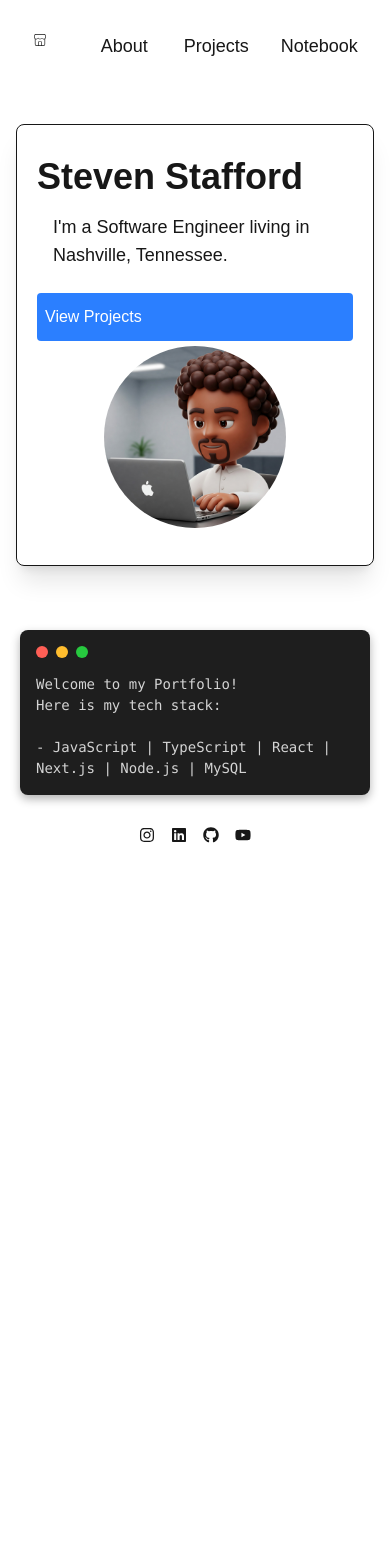
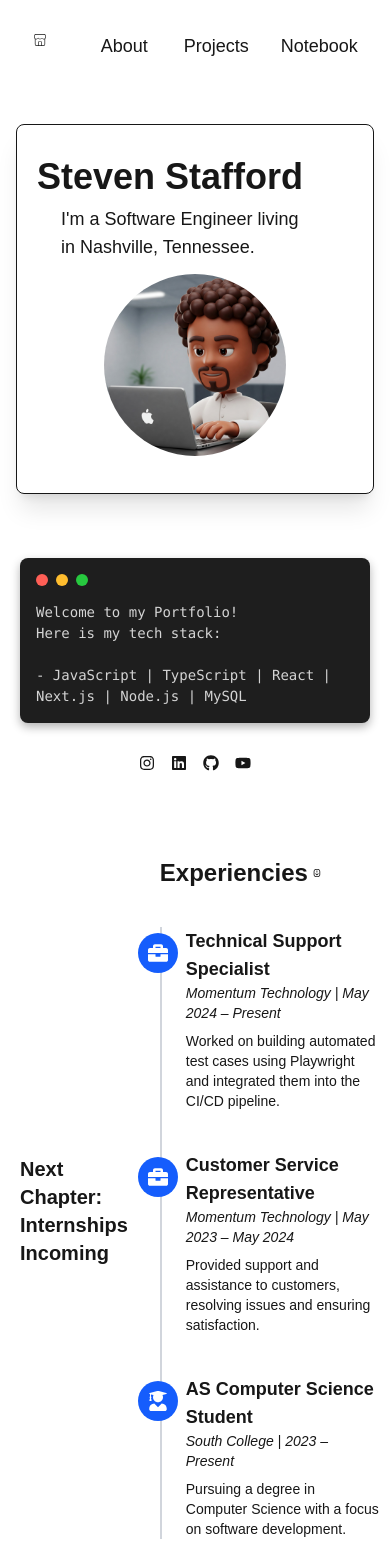
Before and after one commit to stevens69400/portfolio-site, a Next.js app in the folder portfolio-site/: page / in a window 390 px wide. Shown: the top 1568 px of the page. Before the commit the page ends 844 px from the top, so only its background shows below. Built offline with nearby package versions, Linux system fonts and the light colour scheme.

Commit message:
Completed Experience Timeline Component

```diff
--- a/portfolio-site/src/app/about/page.tsx
+++ b/portfolio-site/src/app/about/page.tsx
@@ -1,5 +1,9 @@
 import React from 'react'
 import Image from 'next/image'
+import Link from 'next/link'
+import { FaRegFolderOpen, } from "react-icons/fa"
+import { TbCertificate } from "react-icons/tb"
+
 
 
 
@@ -20,7 +24,20 @@ const About = () => {
             <p className="ml-4 mt-4 text-lg font-thin">
               I'm always looking for new challenges and opportunities to grow as a developer. If you're interested in working together or just want to chat, feel free to reach out!
             </p>
-
+            <div className="flex flex-row gap-4 mt-6">
+          <Link
+            href="/projects"
+            className="flex items-center justify-center gap-2 px-4 py-2 bg-orange-500 text-white rounded hover:bg-orange-600 transition-colors"
+          >
+            Review Resume <FaRegFolderOpen className="hover:scale-110 transition-transform" />
+          </Link>
+          <Link
+            href="/projects"
+            className="flex items-center justify-center gap-2 px-4 py-2 bg-blue-500 text-white rounded hover:bg-blue-600 transition-colors"
+          >
+            View Certifications <TbCertificate className="hover:scale-110 transition-transform" />
+          </Link>
+        </div>
           </div>
           </div>
           <div className="flex flex-col md:flex-row justify-between items-center w-150 px-5 py-8 bg">
--- /dev/null
+++ b/portfolio-site/src/app/component/ExperienceTimeline.tsx
@@ -0,0 +1,53 @@
+import React from 'react';
+import { FaBriefcase, FaUserGraduate } from "react-icons/fa";
+import { RiScrollToBottomLine } from "react-icons/ri";
+
+
+
+const experiences = [
+  {
+    title: "Technical Support Specialist",
+    company: "Momentum Technology",
+    date: "May 2024 – Present",
+    icon: <FaBriefcase className="w-5 h-5 text-white" />,
+    description: "Worked on building automated test cases using Playwright and integrated them into the CI/CD pipeline.",
+  },
+  {
+    title: "Customer Service Representative",
+    company: "Momentum Technology",
+    date: "May 2023 – May 2024",
+    icon: <FaBriefcase className="w-5 h-5 text-white" />,
+    description: "Provided support and assistance to customers, resolving issues and ensuring satisfaction.",
+  },
+  {
+    title: "AS Computer Science Student",
+    company: "South College",
+    date: "2023 – Present",
+    icon: <FaUserGraduate className="w-5 h-5 text-white" />,
+    description: "Pursuing a degree in Computer Science with a focus on software development.",
+  },
+];
+
+export default function ExperienceTimeline() {
+  return (
+    <div className="flex-col items-center justify-around max-w-2xl mx-auto px-4 py-10">
+      <h2 className="group flex flex-row items-center justify-center gap-1 text-2xl font-bold mb-6">Experiencies <RiScrollToBottomLine />
+        <span className="opacity-0 group-hover:opacity-100 transition-opacity duration-300 text-sm text-gray-500">Scroll to View More</span>
+      </h2>
+      <div className="border-l-2 border-gray-300 pl- 4">
+        {experiences.map((exp, idx) => (
+          <div key={idx} className="relative mb-10">
+            <div className="absolute -left-6 top-1.5 w-10 h-10 bg-blue-600 rounded-full flex items-center justify-center">
+              {exp.icon}
+            </div>
+            <div className="ml-6">
+              <h3 className="text-lg font-semibold ">{exp.title}</h3>
+              <p className="text-sm  italic">{exp.company} | {exp.date}</p>
+              <p className="text-sm mt-2">{exp.description}</p>
+            </div>
+          </div>
+        ))}
+      </div>
+    </div>
+  );
+}
--- a/portfolio-site/src/app/page.tsx
+++ b/portfolio-site/src/app/page.tsx
@@ -4,6 +4,7 @@ import NavBar from './component/NavBar'
 import Image from 'next/image'
 import Terminal from './component/Terminal'
 import { FaLinkedin,FaInstagram,FaGithub, FaYoutube} from "react-icons/fa";
+import  ExperinceTimeline from './component/ExperienceTimeline'
 
 
 
@@ -14,19 +15,12 @@ const HomePage = () => {
 
       <div className="flex flex-col items-center h-full px-4 py-8">
 
-        <div className="flex flex-col md:flex-row justify-between items-center w-full max-w-4xl px-5 py-8 bg rounded-lg shadow-xl border-1">
+        <div className="flex flex-col md:flex-row justify-between items-center w-full max-w-4xl px-5 py-8 bg rounded-lg shadow-xl border-1 hover:scale-105 transition-transform duration-300">
 
        <div className="flex flex-col md:items-start">
                   <h1 className="text-4xl font-semibold">Steven Stafford</h1>
-
-                  <p className="ml-4 mt-4 text-lg font-thin">I'm a Software Engineer living in Nashville, Tennessee.
-
+                  <p className="ml-4 px-2 py-2 text-lg font-thin mr-10">I'm a Software Engineer living in Nashville, Tennessee.
                   </p>
-
-                  <Link href="/projects" className="mt-6 px-2 py-3 bg-blue-500 text-white rounded">
-                    View Projects
-                  </Link>
-
         </div>
 
                 <div>
@@ -67,6 +61,11 @@ const HomePage = () => {
         </Link>
 
       </div>
+      <div className="flex flex md:flex-row justify-around  gap-4 items-center w-full max-w-4xl px-5 py-8 bg">
+        <h1 className=" text-xl font-semibold">Next Chapter: Internships Incoming</h1>
+        <ExperinceTimeline />
+
+        </div>
 
     </div>
 
```
